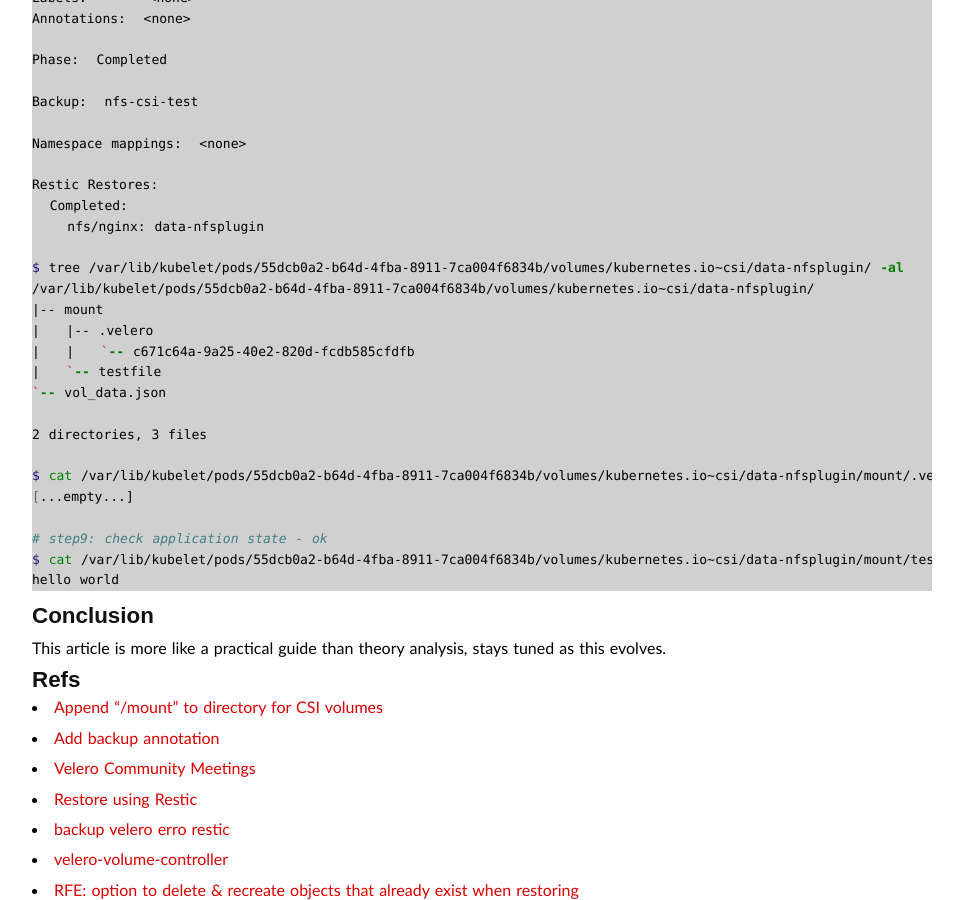
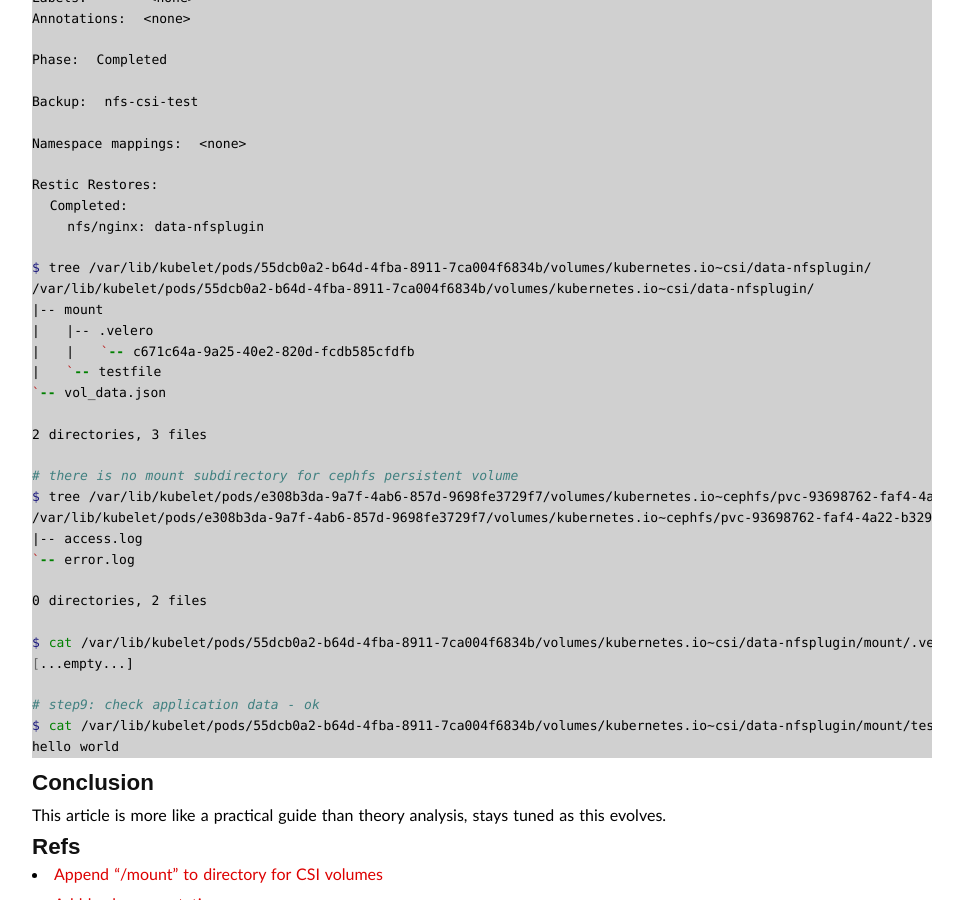
Before and after one commit to duyanghao/duyanghao.github.io, a Jekyll site: the page built from _posts/2020-3-30-velero.md, in a window 1280 px wide and 900 px high, scrolled down 13725 px. Shown: the whole window, without its empty margins (158-1121 px from the left). Built offline with Jekyll 4.4.1, drawn with Linux system fonts in a browser that asks for light colours; some web fonts are replaced; comment, search, counter and statistics services are not loaded.

Commit message:
update velero
Signed-off-by: duyanghao <1294057873@qq.com>

````diff
--- a/_posts/2020-3-30-velero.md
+++ b/_posts/2020-3-30-velero.md
@@ -595,7 +595,7 @@
   Completed:
     nfs/nginx: data-nfsplugin
 
-$ tree /var/lib/kubelet/pods/55dcb0a2-b64d-4fba-8911-7ca004f6834b/volumes/kubernetes.io~csi/data-nfsplugin/ -al
+$ tree /var/lib/kubelet/pods/55dcb0a2-b64d-4fba-8911-7ca004f6834b/volumes/kubernetes.io~csi/data-nfsplugin/
 /var/lib/kubelet/pods/55dcb0a2-b64d-4fba-8911-7ca004f6834b/volumes/kubernetes.io~csi/data-nfsplugin/
 |-- mount
 |   |-- .velero
@@ -605,10 +605,18 @@
 
 2 directories, 3 files
 
+# there is no mount subdirectory for cephfs persistent volume
+$ tree /var/lib/kubelet/pods/e308b3da-9a7f-4ab6-857d-9698fe3729f7/volumes/kubernetes.io~cephfs/pvc-93698762-faf4-4a22-b329-3abd0b598065/
+/var/lib/kubelet/pods/e308b3da-9a7f-4ab6-857d-9698fe3729f7/volumes/kubernetes.io~cephfs/pvc-93698762-faf4-4a22-b329-3abd0b598065/
+|-- access.log
+`-- error.log
+
+0 directories, 2 files
+
 $ cat /var/lib/kubelet/pods/55dcb0a2-b64d-4fba-8911-7ca004f6834b/volumes/kubernetes.io~csi/data-nfsplugin/mount/.velero/c671c64a-9a25-40e2-820d-fcdb585cfdfb
 [...empty...]
 
-# step9: check application state - ok
+# step9: check application data - ok
 $ cat /var/lib/kubelet/pods/55dcb0a2-b64d-4fba-8911-7ca004f6834b/volumes/kubernetes.io~csi/data-nfsplugin/mount/testfile
 hello world
 ```
````
